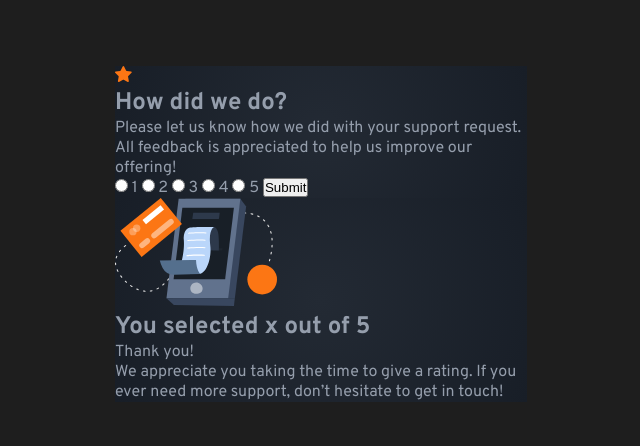
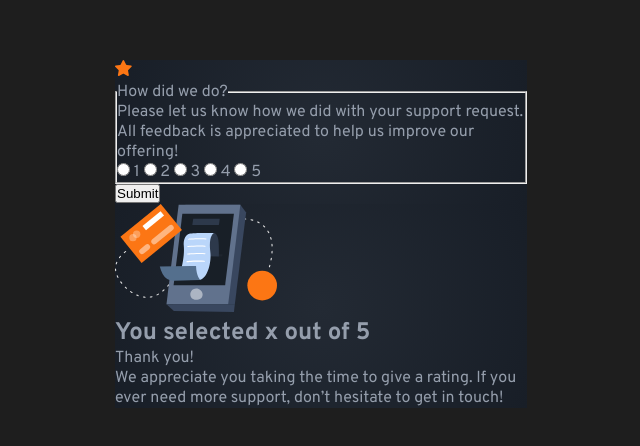
Before and after one commit to MarenOelixtown/fm-interactive-rating-component, a plain HTML site: page index.html in a window 1280 px wide. Shown: the part 268-714 px from the top of the page, without its empty margins (319-959 px from the left). Drawn offline with Linux system fonts and the light colour scheme; files whose address does not match are found by name.

Commit message:
changing h2 to fieldset with legend

```diff
--- a/index.html
+++ b/index.html
@@ -27,10 +27,11 @@
         method="post"
       >
         <img src="./assets/images/icon-star.svg" alt="" />
-        <h2>How did we do?</h2>
+        <fieldset>
+          <legend>How did we do?</legend>
           <p>
-          Please let us know how we did with your support request. All feedback
-          is appreciated to help us improve our offering!
+            Please let us know how we did with your support request. All
+            feedback is appreciated to help us improve our offering!
           </p>
           <input type="radio" id="one" name="support-rating" value="1" />
           <label for="one">1</label>
@@ -42,6 +43,7 @@
           <label for="four">4</label>
           <input type="radio" id="five" name="support-rating" value="5" />
           <label for="five">5</label>
+        </fieldset>
         <button type="submit">Submit</button>
       </form>
       <dialog
```
Lines whose indentation alone changed are shown as unchanged.
